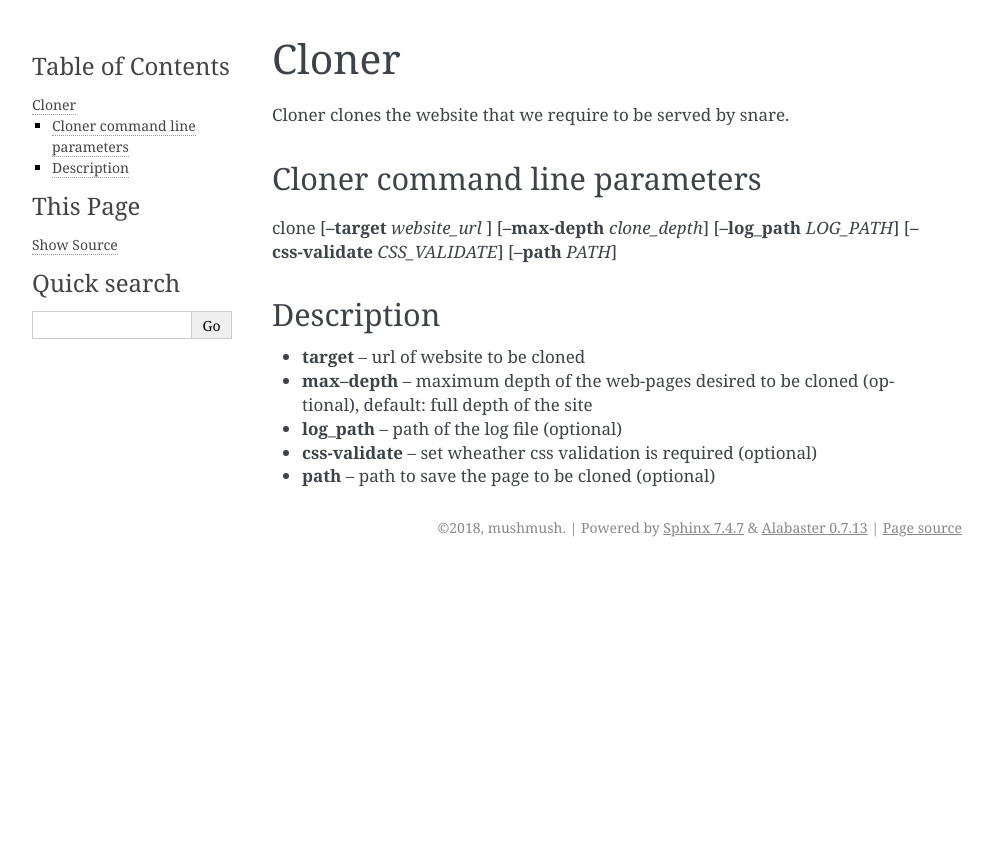
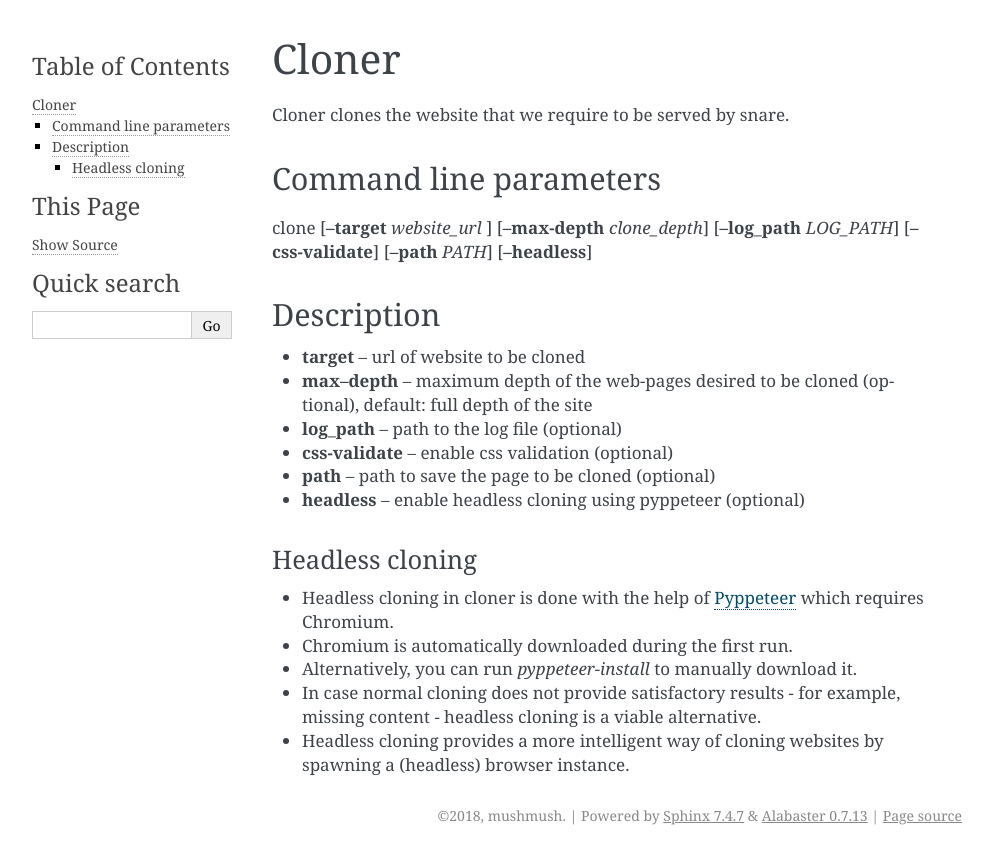
Before and after one commit to mushorg/snare, a Sphinx documentation site: the page built from docs/cloner.rst, in a window 1280 px wide. Shown: the top 864 px of the page, without its empty margins (148-1141 px from the left). Built offline with Sphinx 7.4.7, drawn with Linux system fonts in a browser that asks for light colours.

Commit message:
add headless cloning parameter and info

```diff
--- a/docs/cloner.rst
+++ b/docs/cloner.rst
@@ -4,15 +4,26 @@ Cloner
 
 Cloner clones the website that we require to be served by snare.
 
-Cloner command line parameters
-~~~~~~~~~~~~~~~~~~~~~~~~~~~~~~
-clone [**--target** *website_url* ] [**--max-depth** *clone_depth*] [**--log_path** *LOG_PATH*] [**--css-validate** *CSS_VALIDATE*] [**--path** *PATH*]
+Command line parameters
+~~~~~~~~~~~~~~~~~~~~~~~
+
+clone [**--target** *website_url* ] [**--max-depth** *clone_depth*] [**--log_path** *LOG_PATH*] [**--css-validate**] [**--path** *PATH*] [**--headless**]
 
 Description
 ~~~~~~~~~~~
 
 * **target** -- url of website to be cloned
 * **max--depth** -- maximum depth of the web-pages desired to be cloned (optional), default: full depth of the site
-* **log_path** -- path of the log file (optional)
-* **css-validate** -- set wheather css validation is required (optional)
+* **log_path** -- path to the log file (optional)
+* **css-validate** -- enable css validation (optional)
 * **path** -- path to save the page to be cloned (optional)
+* **headless** -- enable headless cloning using pyppeteer (optional)
+
+Headless cloning
+""""""""""""""""
+
+* Headless cloning in cloner is done with the help of `Pyppeteer <https://pyppeteer.github.io/pyppeteer/>`_ which requires Chromium.
+* Chromium is automatically downloaded during the first run.
+* Alternatively, you can run `pyppeteer-install` to manually download it.
+* In case normal cloning does not provide satisfactory results - for example, missing content - headless cloning is a viable alternative.
+* Headless cloning provides a more intelligent way of cloning websites by spawning a (headless) browser instance.
```
